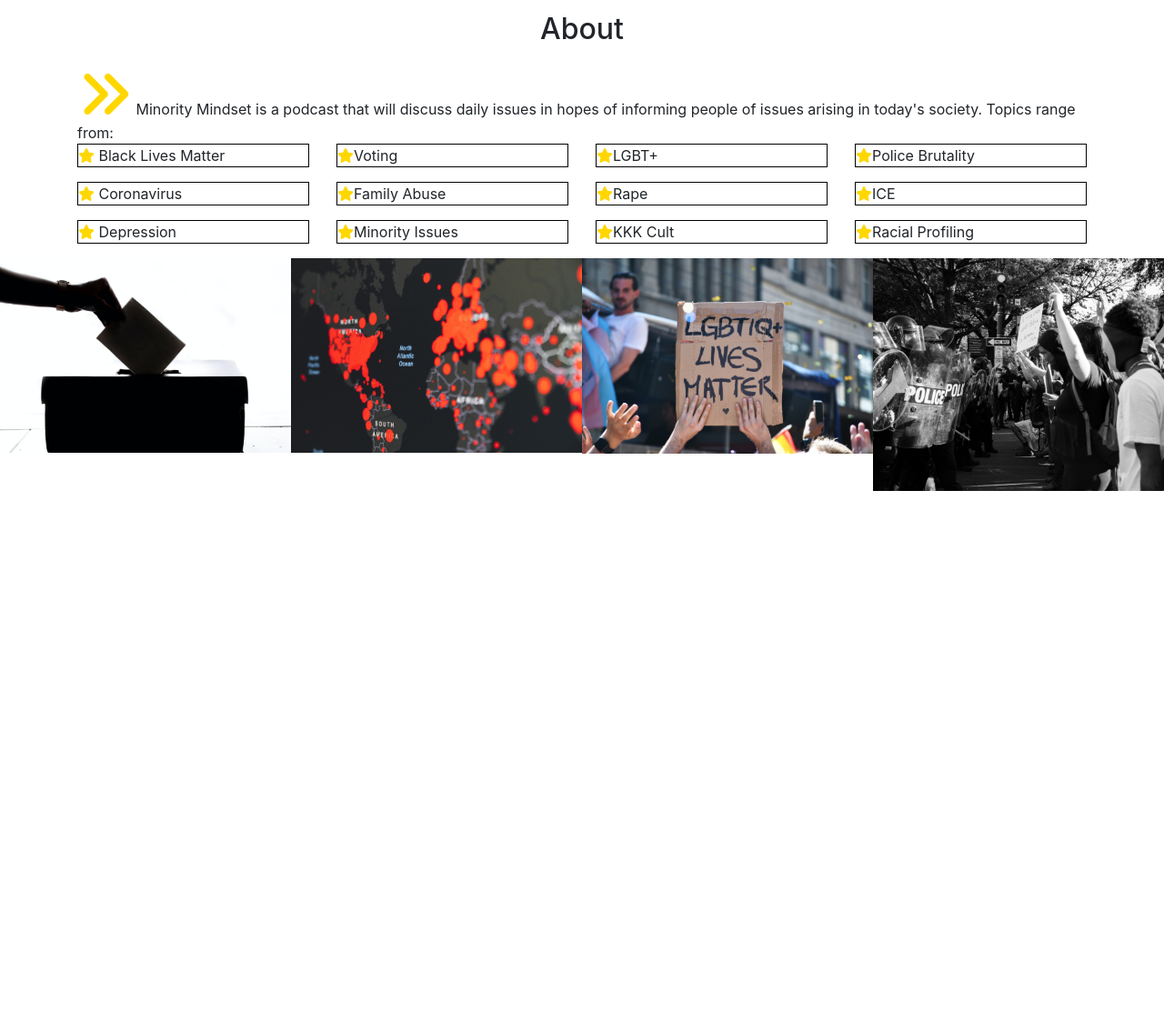
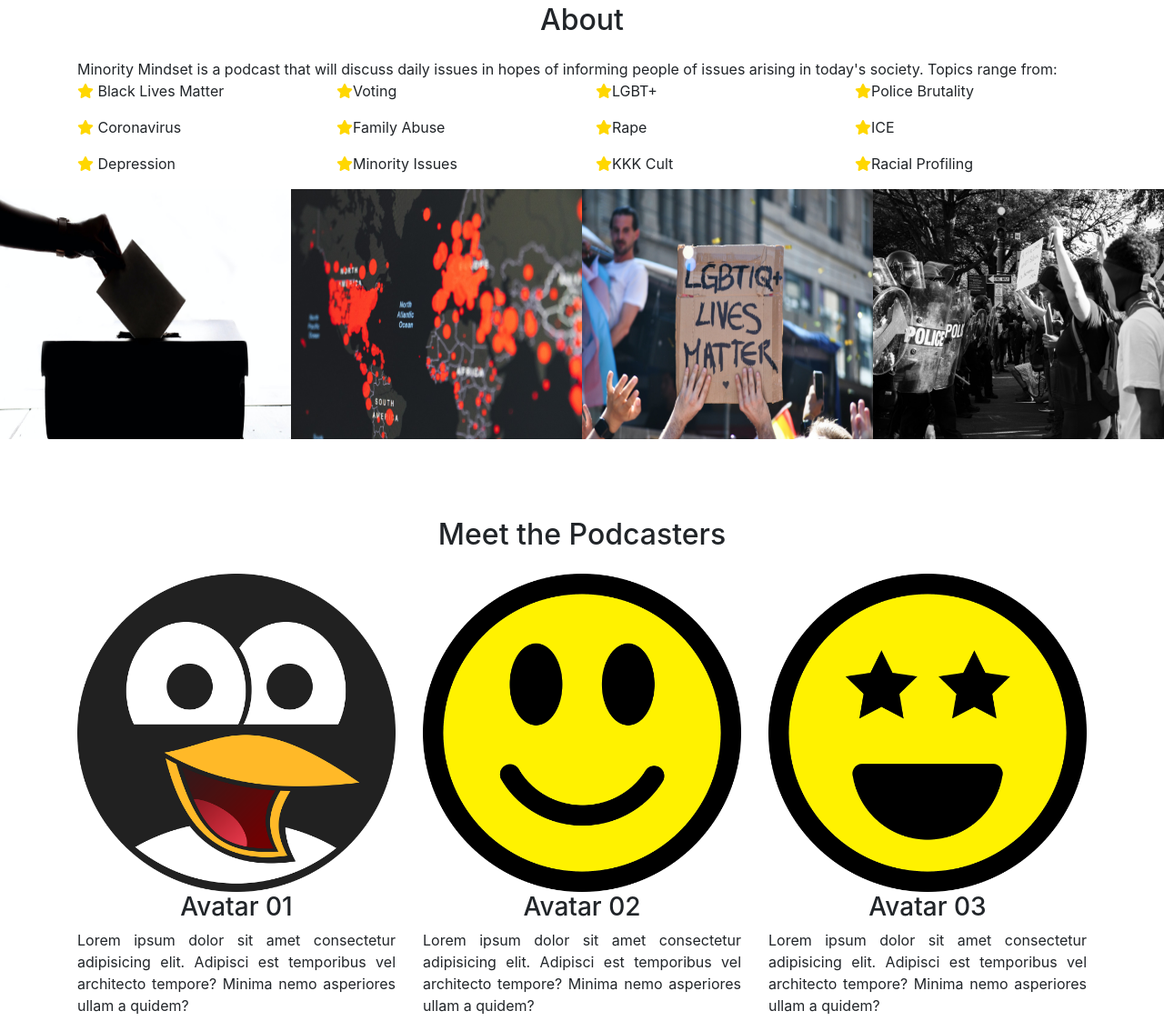
Before and after one commit to mamenjivar/Podcast-website, a plain HTML site: page index.html in a window 1280 px wide. Shown: the part 867-2001 px from the top of the page at 91% size. Before the commit the page ends 1407 px from the top, so only its background shows below. Drawn offline with nearby package versions, Linux system fonts and the light colour scheme.

Commit message:
starting on the getting to meet podcaster section

```diff
--- a/index.html
+++ b/index.html
@@ -3,6 +3,8 @@
   <head>
     <meta charset="UTF-8"/>
     <meta name="viewport" content="width=device-width, initial-scale=1.0"/>
+
+    <title>Podcast Landing Page</title>
 
     <!-- BOOTSTRAP CSS-->
     <link rel="stylesheet" href="https://stackpath.bootstrapcdn.com/bootstrap/4.5.0/css/bootstrap.min.css" integrity="sha384-9aIt2nRpC12Uk9gS9baDl411NQApFmC26EwAOH8WgZl5MYYxFfc+NcPb1dKGj7Sk" crossorigin="anonymous"/>
@@ -12,12 +14,8 @@
 
     <!-- FONTAWESOME -->
     <script src="https://kit.fontawesome.com/8ad1fb3b1d.js" crossorigin="anonymous"></script>
-  </head>
 
     <link rel="stylesheet" type="text/css" href="styles.css" />
-
-    <title>Podcast Landing Page</title>
-  </head>
   <body>
     <!-- HEADER, NAVBAR, START -->
     <header>
@@ -54,7 +52,6 @@
       <div class='container'>
         <h2>About</h2>
         <div class='about-section-text'>
-          <i class="fas fa-angle-double-right"></i>
           Minority Mindset is a podcast that will discuss daily issues in hopes of informing people of issues arising in today's society.
           Topics range from:
         </div>
@@ -88,7 +85,7 @@
       </div>
 
       <!-- IMAGES ABOUT SECTION -->
-      <ul class='about-showcase'>
+      <ul class='about-showcase clearfix'>
         <li class='image-about'>
           <img src='./img/voting-unsplash.jpg' alt='casting vote'>
           <!-- <span>Photo by <a href="https://unsplash.com/@element5digital?utm_source=unsplash&amp;utm_medium=referral&amp;utm_content=creditCopyText">Element5 Digital</a> on <a href="https://unsplash.com/s/photos/voting?utm_source=unsplash&amp;utm_medium=referral&amp;utm_content=creditCopyText">Unsplash</a></span> -->
@@ -108,7 +105,38 @@
       </ul>
     </section>
 
-    <!-- Next Section -->
+    <!-- MEET YOUR PODCASTERS! -->
+    <section class='podcast-meet'>
+      <div class="container">
+      <h2>Meet the Podcasters</h2>
+
+      <div class="row">
+        <div class="col-md-4">
+          <img src="./img/avatarprofile.png" alt="avatar 01">
+          <h3>Avatar 01</h3>
+          <p>Lorem ipsum dolor sit amet consectetur adipisicing elit. Adipisci est temporibus vel architecto tempore? Minima nemo asperiores ullam a quidem?</p>
+        </div>
+
+        <div class="col-md-4">
+          <img src="./img/smiley-avatar.png" alt="avatar 02">
+          <h3>Avatar 02</h3>
+          <p>Lorem ipsum dolor sit amet consectetur adipisicing elit. Adipisci est temporibus vel architecto tempore? Minima nemo asperiores ullam a quidem?</p>
+        </div>
+
+        <div class="col-md-4">
+          <img src="./img/smileystars-avatar.png" alt="avatar 03">
+          <h3>Avatar 03</h3>
+          <p>Lorem ipsum dolor sit amet consectetur adipisicing elit. Adipisci est temporibus vel architecto tempore? Minima nemo asperiores ullam a quidem?</p>
+        </div>
+      </div>
+
+      </div>
+      <!-- Image by <a href="https://pixabay.com/users/TukTukDesign-3181967/?utm_source=link-attribution&amp;utm_medium=referral&amp;utm_campaign=image&amp;utm_content=1635449">TukTukDesign</a> from <a href="https://pixabay.com/?utm_source=link-attribution&amp;utm_medium=referral&amp;utm_campaign=image&amp;utm_content=1635449">Pixabay</a> -->
+
+      <!-- Image by <a href="https://pixabay.com/users/OpenClipart-Vectors-30363/?utm_source=link-attribution&amp;utm_medium=referral&amp;utm_campaign=image&amp;utm_content=1295429">OpenClipart-Vectors</a> from <a href="https://pixabay.com/?utm_source=link-attribution&amp;utm_medium=referral&amp;utm_campaign=image&amp;utm_content=1295429">Pixabay</a> -->
+
+      <!-- Image by <a href="https://pixabay.com/users/TukTukDesign-3181967/?utm_source=link-attribution&amp;utm_medium=referral&amp;utm_campaign=image&amp;utm_content=1635456">TukTukDesign</a> from <a href="https://pixabay.com/?utm_source=link-attribution&amp;utm_medium=referral&amp;utm_campaign=image&amp;utm_content=1635456">Pixabay</a> -->
+    </section>
 
     <!-- BOOTSTRAP JS -->
     <script src="https://code.jquery.com/jquery-3.5.1.slim.min.js" integrity="sha384-DfXdz2htPH0lsSSs5nCTpuj/zy4C+OGpamoFVy38MVBnE+IbbVYUew+OrCXaRkfj" crossorigin="anonymous"></script>
--- a/styles.css
+++ b/styles.css
@@ -2,6 +2,19 @@
     padding: 0;
     margin: 0;
     box-sizing: border-box;
+}
+
+section {
+    padding-top: 70px;
+}
+
+.clearfix {zoom: 1}
+.clearfix:after {
+    content: '.';
+    clear: both;
+    display: block;
+    height: 0;
+    visibility: hidden;
 }
 /* =============================== */
 /* HEADER */
@@ -45,7 +58,7 @@ h2 {
 .about-section {
     height: auto;
     /* change padding only to top and bottom */
-    padding-top: 80px;
+    /* padding-top: 80px; */
 }
 
 .about-section-text i{
@@ -76,11 +89,25 @@ h2 {
 
 .image-about img {
     width: 100%;
-    height: auto;
+    height: 275px;
 }
 
-/* change this to only specify this section paragraph only */
-p {
-    border: 1px solid black;
+.about-section p {
     text-align: left;
 }
+
+/* =============================== */
+/* MEET PODCASTERS */
+/* =============================== */
+.podcast-meet  img {
+    width: 100%;
+    height: auto
+}
+
+.podcast-meet h3 {
+    text-align: center;
+}
+
+.podcast-meet p {
+    text-align: justify;
+}
```
Also changed, not shown: img/avatarprofile.png (added), img/smiley-avatar.png (added), img/smileystars-avatar.png (added).
